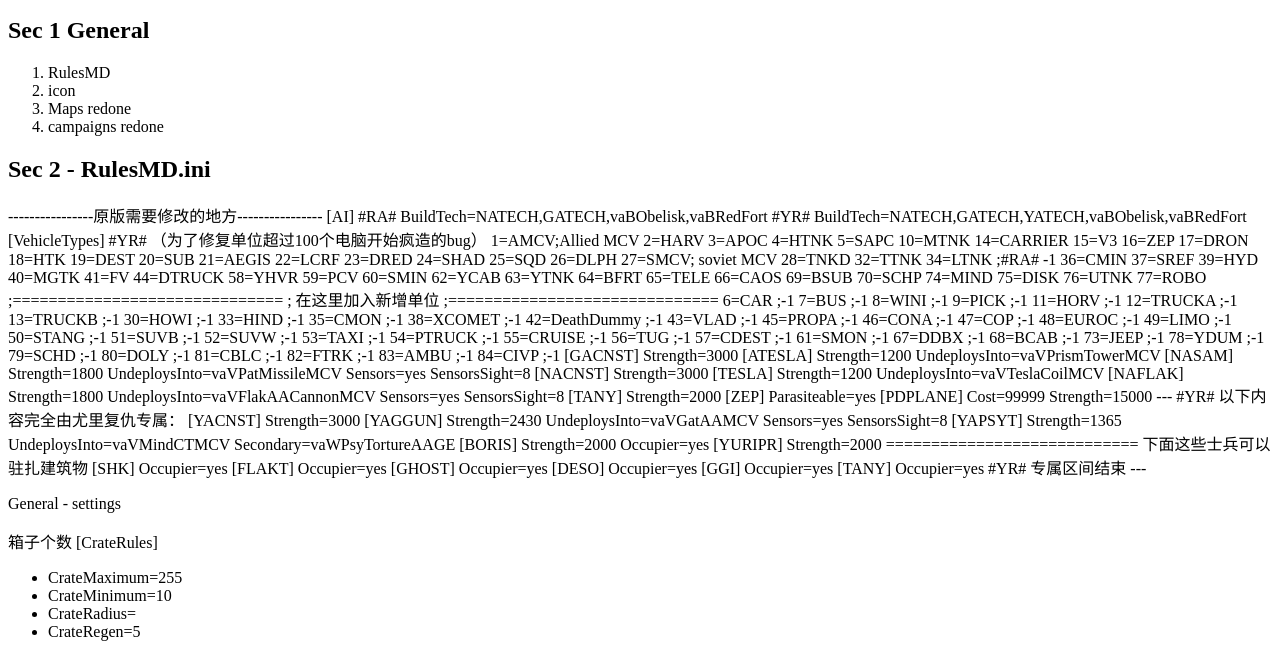
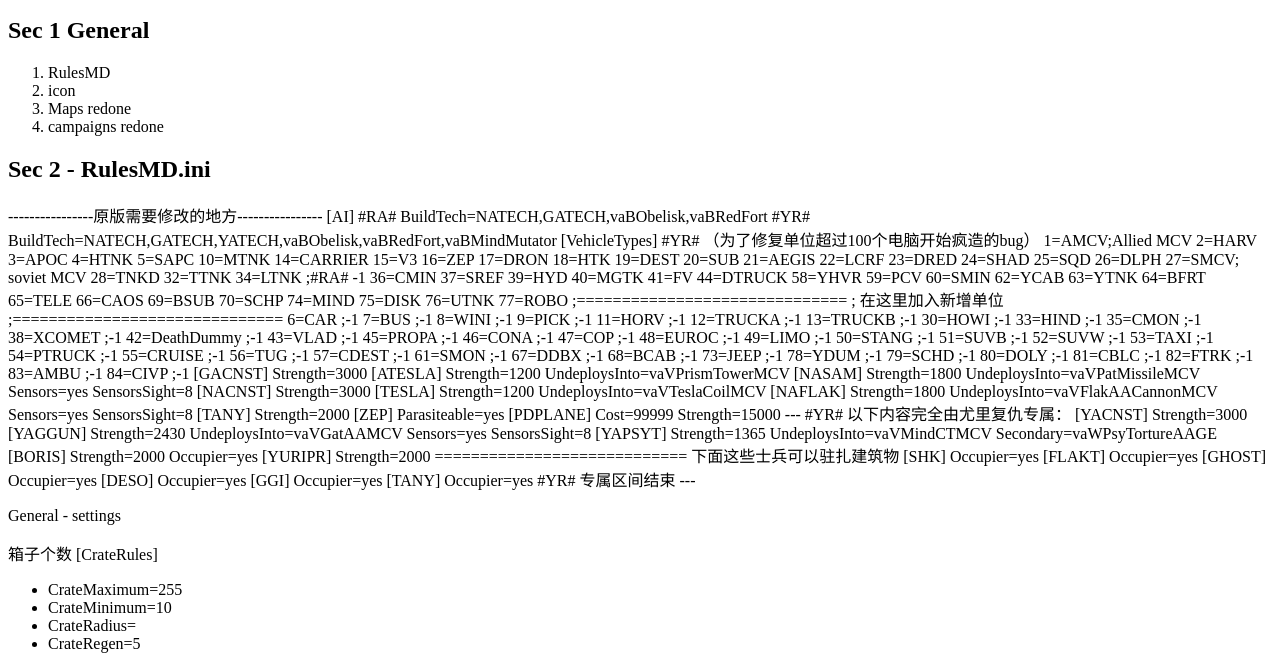
Before and after one commit to valorad/RA2YR-wc-s-Revenge, a plain HTML site: page wcR_plan.html in a window 1280 px wide. Shown: the part 131-791 px from the top of the page. Drawn offline with Linux system fonts and the light colour scheme.

Commit message:
* 心智升华室也是实验室类建筑

```diff
--- a/wcR_plan.html
+++ b/wcR_plan.html
@@ -32,7 +32,7 @@
 BuildTech=NATECH,GATECH,vaBObelisk,vaBRedFort
 
 #YR#
-BuildTech=NATECH,GATECH,YATECH,vaBObelisk,vaBRedFort
+BuildTech=NATECH,GATECH,YATECH,vaBObelisk,vaBRedFort,vaBMindMutator
 
 [VehicleTypes]
 #YR# （为了修复单位超过100个电脑开始疯造的bug）
```
